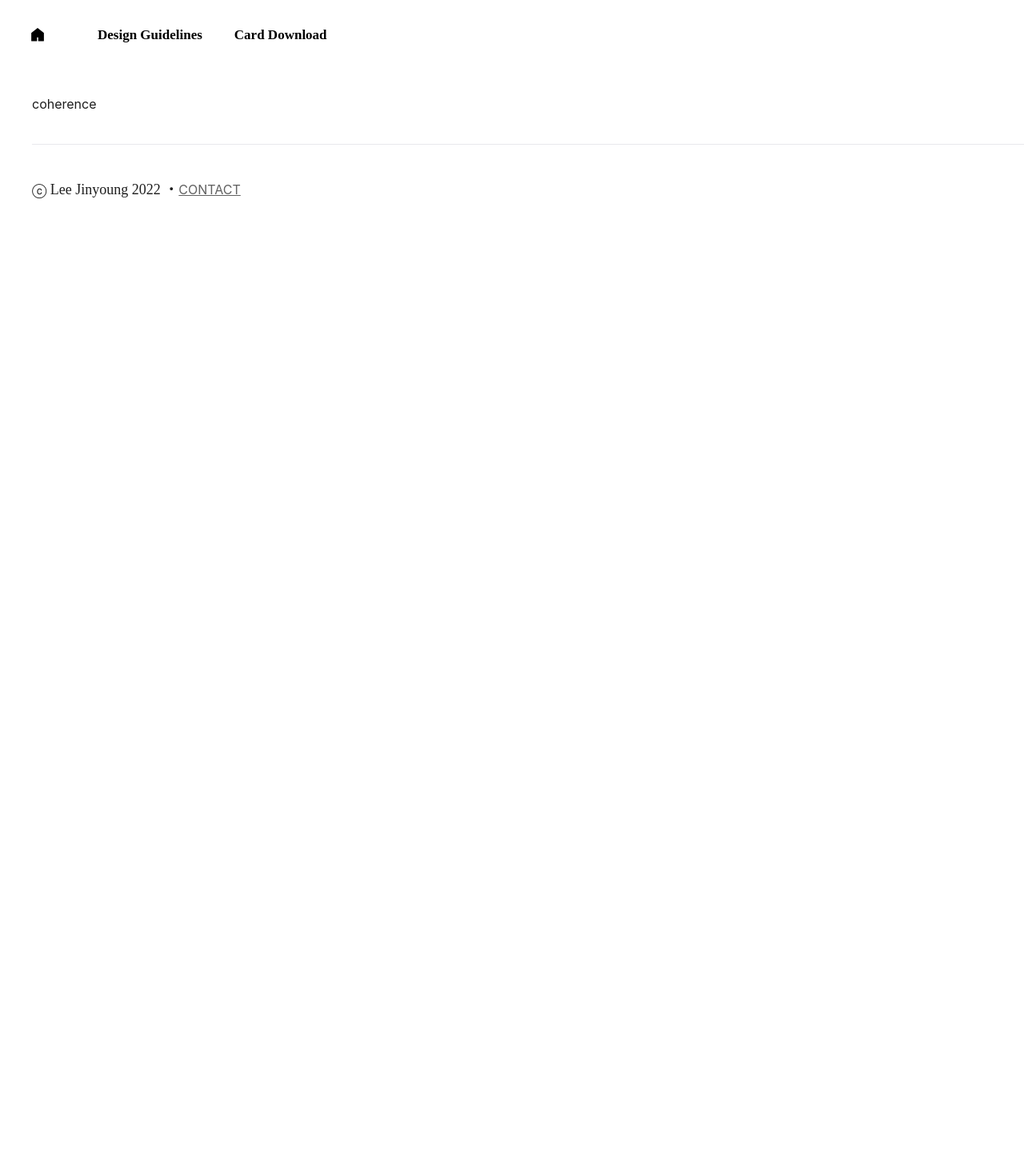
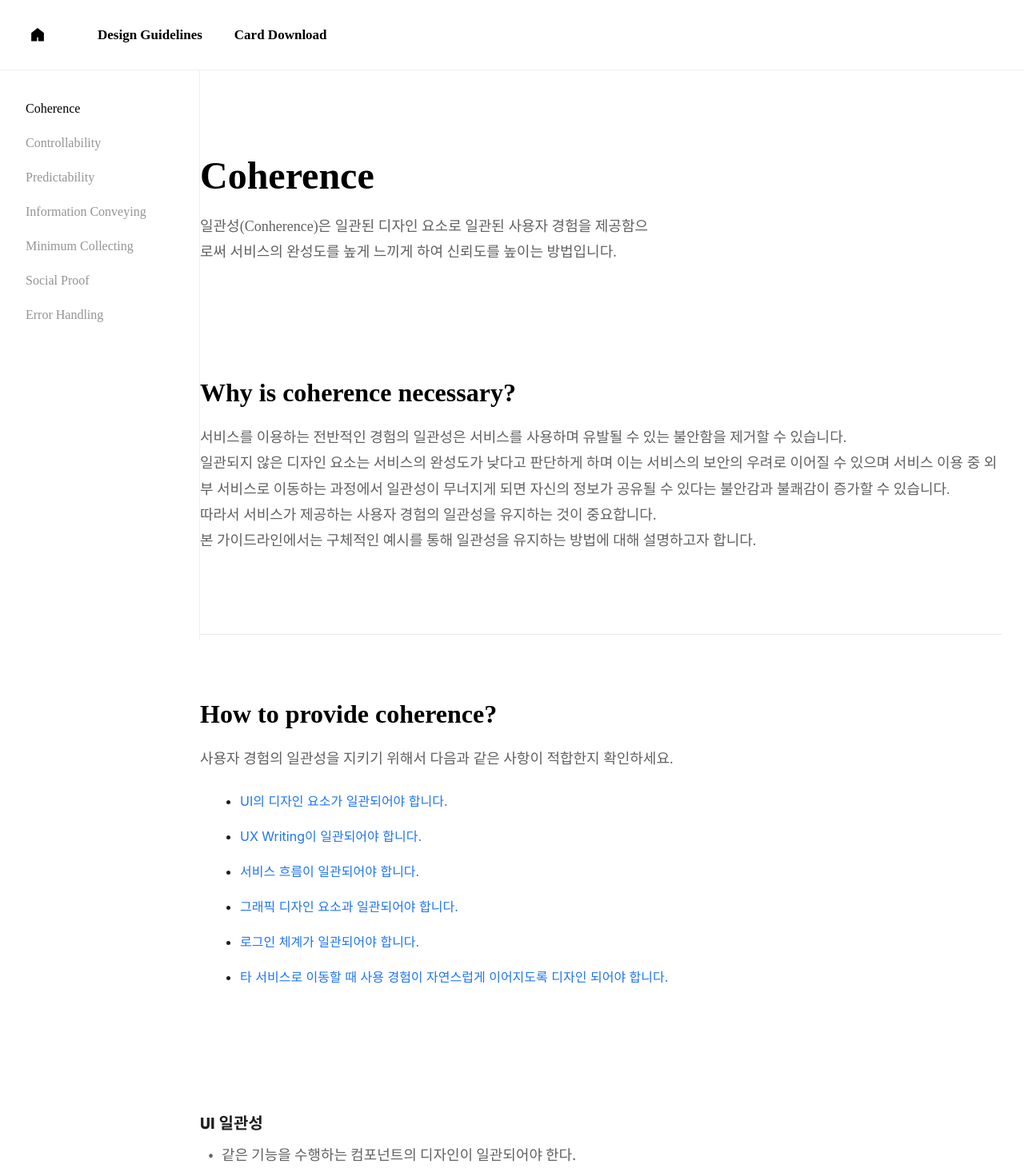
Before and after one commit to ux-navigator/design-guidelines-about-perceived-security, a React (Create React App) app in the folder design-guidelines-cra/: page /coherence in a window 1280 px wide. Shown: the top 1461 px of the page at 80% size. Before the commit the page ends 800 px from the top, so only its background shows below. Built offline with nearby package versions, Linux system fonts and the light colour scheme.

Commit message:
일관성페이지 추가

```diff
--- a/design-guidelines-cra/src/App.css
+++ b/design-guidelines-cra/src/App.css
@@ -21,6 +21,10 @@ h1 {
 
 h2 {
   margin: 0;
+}
+
+ul {
+  padding: 0;
 }
 
 hr {
@@ -55,6 +59,14 @@ hr {
   line-height: 63px;
 }
 
+.title_4 {
+  font-family: 'Gilroy';
+  font-style: normal;
+  font-weight: 800;
+  font-size: 32px;
+  line-height: 39px;
+}
+
 .title_5 {
   font-family: 'Noto Sans KR';
   font-style: normal;
@@ -82,6 +94,14 @@ hr {
   margin: 0;
 }
 
+.body_3 {
+  font-family: 'Noto Sans KR';
+  font-style: normal;
+  font-weight: 400;
+  font-size: 16px;
+  line-height: 23px;
+}
+
 .body_4 {
   font-family: 'Noto Sans KR';
   font-style: normal;
@@ -98,8 +118,16 @@ hr {
   color: #3140E2;
 }
 
+.blue_C {
+  color: #1F74F2;
+}
+
 .gray_1 {
   color: #616161;
+}
+
+.gray_2 {
+  color: #949494;
 }
 
 .txt_center {
@@ -149,6 +177,11 @@ hr {
   width: 100%;
   z-index: 200;
   background-color: hsla(0, 0%, 100%, .95);
+}
+
+.header_line {
+  border-bottom: 1px solid #efefef;
+  box-sizing: border-box;
 }
 
 #gnb {
@@ -394,7 +427,7 @@ hr {
 footer {
   margin-top: 40px;
   margin-bottom: 40px;
-  margin-left: 40px;
+
 }
 
 footer p {
@@ -420,6 +453,10 @@ footer p {
 
 .mb_8 {
   margin-bottom: 8px;
+}
+
+.mb_20 {
+  margin-bottom: 20px;
 }
 
 .principlesThumbnail {
@@ -463,3 +500,65 @@ footer p {
 .btn {
   cursor: pointer;
 }
+
+.SideNav {
+  width: 250px;
+  height: 100%;
+  border-right: 1px solid #efefef;
+  box-sizing: border-box;
+  height: calc(100% - 88px);
+  overflow: hidden;
+  position: fixed;
+  top: 88px;
+  z-index: 150;
+  padding-top: 20px;
+  padding-left: 32px;
+}
+
+.nav_li {
+  margin-bottom: 20px;
+  list-style-type: none;
+
+}
+
+.SidoToContents {
+  margin-left: 250px;
+  margin-top: 188px;
+  width: 1002px;
+}
+
+.PrincipleTitle {
+  margin-top: 60px;
+}
+
+.PrincipleTitle_de {
+  margin-top: 16px;
+  width: 562px;
+}
+
+.PrincipleWhy {
+  margin-top: 140px;
+  margin-bottom: 100px;
+}
+
+.PrincipleHowTo {
+  margin-top: 80px;
+  margin-bottom: 100px;
+}
+
+.HowToList {
+  margin-top: 24px;
+  margin-left: 50px;
+}
+
+.HowToList li {
+  margin-bottom: 20px;
+}
+
+.HowToList li::marker {
+  color: #1E1E1E;
+}
+
+.PrincipleHowTo img {
+  width: 1002px;
+}
--- a/design-guidelines-cra/src/pages/coherence.js
+++ b/design-guidelines-cra/src/pages/coherence.js
@@ -1,12 +1,13 @@
 import React from 'react';
 import '../App.css';
 import { BrowserRouter, Routes, Route, Link } from "react-router-dom";
+import ImageGroup_73 from "../img/Group_73.png"
 
 
 
 const Header = () => {
     return (
-        <header className="nav" id="header">
+        <header className="nav header_line" id="header">
             <h1 className="icon_home">
                 <Link to="/design-guidelines-about-perceived-security">
 
@@ -40,6 +41,64 @@ const Header = () => {
     );
 }
 
+const SideNav = () => {
+    return (
+        <nav className='SideNav'>
+            <ul>
+                <li className='body_3 nav_li'>Coherence</li>
+                <li className='body_3 gray_2 nav_li'>Controllability</li>
+                <li className='body_3 gray_2 nav_li'>Predictability</li>
+                <li className='body_3 gray_2 nav_li'>Information Conveying</li>
+                <li className='body_3 gray_2 nav_li'>Minimum Collecting</li>
+                <li className='body_3 gray_2 nav_li'>Social Proof</li>
+                <li className='body_3 gray_2 nav_li'>Error Handling</li>
+            </ul>
+
+        </nav>
+    );
+}
+
+const PrincipleTitle = () => {
+    return (
+        <div className='PrincipleTitle'>
+            <h2 className='title_3'>Coherence</h2>
+            <p className='body_2 gray_1 PrincipleTitle_de'>일관성(Conherence)은 일관된 디자인 요소로 일관된 사용자 경험을 제공함으로써 서비스의 완성도를 높게 느끼게 하여 신뢰도를 높이는 방법입니다.</p>
+        </div>
+
+    );
+}
+
+const PrincipleWhy = () => {
+    return (
+        <div className='PrincipleWhy'>
+            <h2 className='title_4 mb_20'>Why is coherence necessary?</h2>
+            <p className='body_2 gray_1'>서비스를 이용하는 전반적인 경험의 일관성은 서비스를 사용하며 유발될 수 있는 불안함을 제거할 수 있습니다. </p>
+            <p className='body_2 gray_1'>일관되지 않은 디자인 요소는 서비스의 완성도가 낮다고 판단하게 하며 이는 서비스의 보안의 우려로 이어질 수 있으며 서비스 이용 중 외부 서비스로 이동하는 과정에서 일관성이 무너지게 되면 자신의 정보가 공유될 수 있다는 불안감과 불쾌감이 증가할 수 있습니다.</p>
+            <p className='body_2 gray_1'>따라서 서비스가 제공하는 사용자 경험의 일관성을 유지하는 것이 중요합니다.</p>
+            <p className='body_2 gray_1'>본 가이드라인에서는 구체적인 예시를 통해 일관성을 유지하는 방법에 대해 설명하고자 합니다.</p>
+        </div>
+    );
+}
+
+const PrincipleHowTo = (props) => {
+    return (
+        <div className='PrincipleHowTo'>
+            <h2 className='title_4 mb_20'>How to provide coherence?</h2>
+            <p className='body_2 gray_1'>사용자 경험의 일관성을 지키기 위해서 다음과 같은 사항이 적합한지 확인하세요.</p>
+            <ul className='HowToList'>
+                <li className='blue_C'>UI의 디자인 요소가 일관되어야 합니다. </li>
+                <li className='blue_C'>UX Writing이 일관되어야 합니다.</li>
+                <li className='blue_C'>서비스 흐름이 일관되어야 합니다.</li>
+                <li className='blue_C'>그래픽 디자인 요소과 일관되어야 합니다.</li>
+                <li className='blue_C'>로그인 체계가 일관되어야 합니다.</li>
+                <li className='blue_C'>타 서비스로 이동할 때 사용 경험이 자연스럽게 이어지도록 디자인 되어야 합니다.</li>
+            </ul>
+
+            <img src={props.img} />
+        </div>
+    );
+}
+
 
 
 const Footer = () => {
@@ -58,11 +117,21 @@ const App = () => {
     return (
         <div>
             <Header />
+            <SideNav />
+
             <main className="container" id="container">
-                <div className="content" id="content1">
-                    <p>coherence</p>
+
+
+
+                <div className='SidoToContents'>
+                    <PrincipleTitle />
+                    <PrincipleWhy />
+                    <hr />
+                    <PrincipleHowTo img={ImageGroup_73} />
+                    <Footer />
                 </div>
-                <Footer />
+
+
             </main >
         </div >
     );
--- a/design-guidelines-cra/src/pages/guidelines.js
+++ b/design-guidelines-cra/src/pages/guidelines.js
@@ -139,9 +139,9 @@ const App = () => {
                     <PrinciplesThumbnail link="/errorHandling" img={ImagesErrorHandling} title="Error Handling" description="사용자의 실수나 보안 사고를 방지할 수 있는 안전 장치를 제공하고 오류 발생 시 원인을 인지하고 대처할 수 있도록 피드백 함으로써 불안이나 당황을 줄여 사용자를 안심하게 하는 방법을 알 수 있습니다." />
                     <div className="mb_180"> </div>
                     <WelcomeToYourComments />
+                    <Footer />
+                </div>
 
-                </div>
-                <Footer />
             </main >
         </div >
     );
--- a/design-guidelines-cra/src/pages/start.js
+++ b/design-guidelines-cra/src/pages/start.js
@@ -438,8 +438,9 @@ const App = () => {
                 <div className="content">
                     <Part_5 />
                     <WelcomeToYourComments />
+                    <Footer />
                 </div>
-                <Footer />
+
             </main>
         </div>
     );
```
Also changed, not shown: design-guidelines-cra/src/img/Group_73.png (added).
